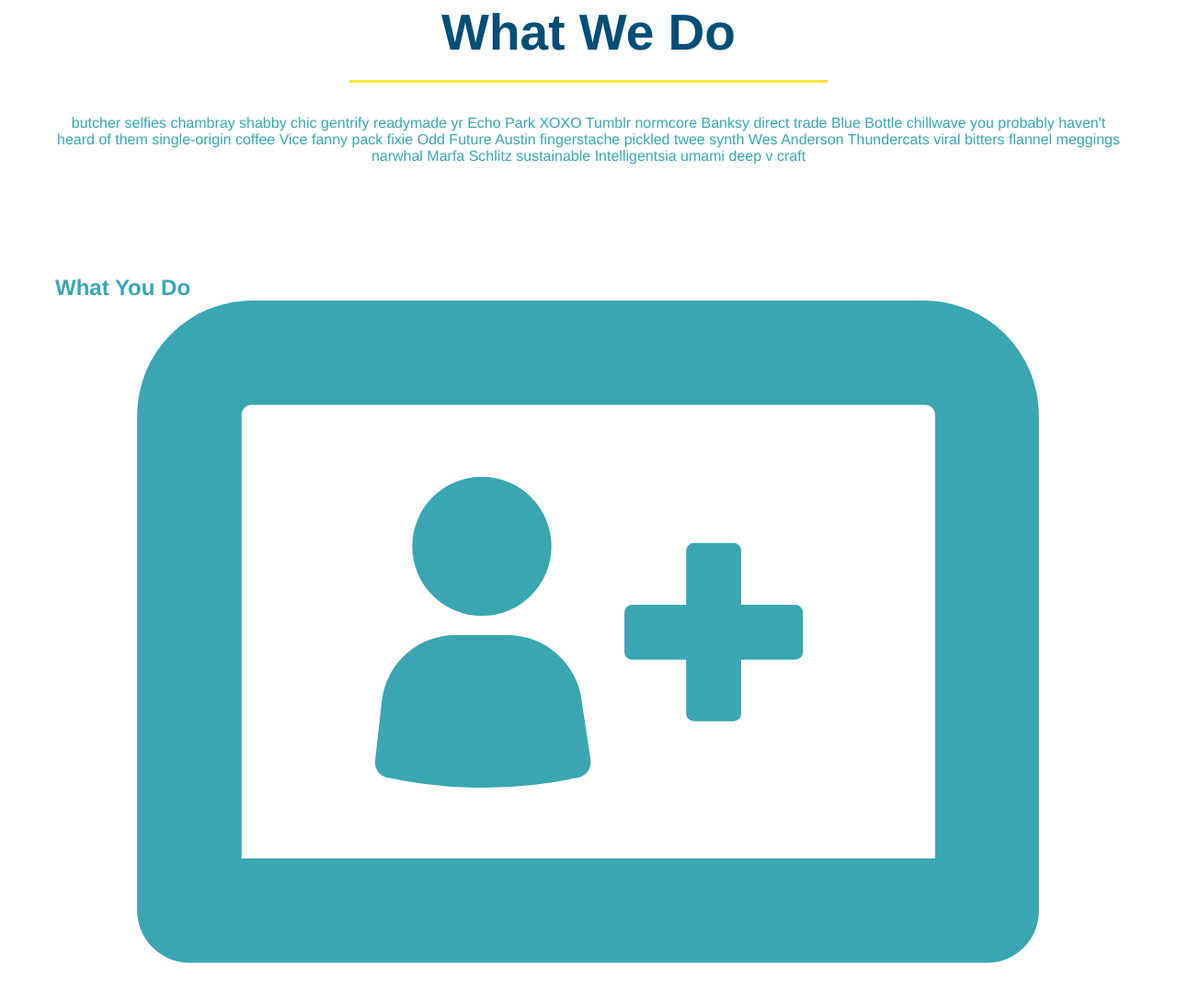
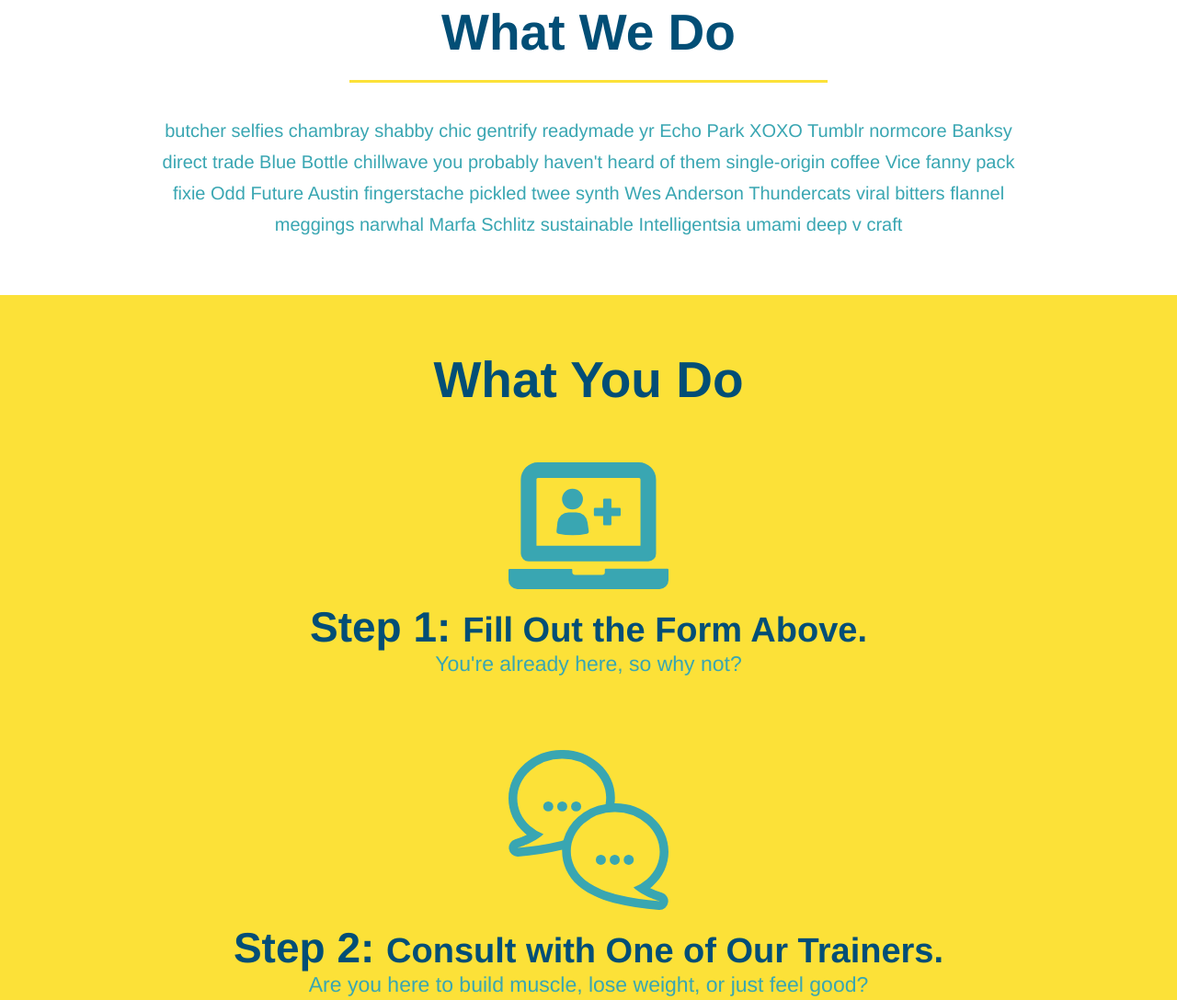
Before and after one commit to abigailroberg/run-buddy, a plain HTML site: page index.html in a window 1280 px wide. Shown: the part 739-1827 px from the top of the page at 92% size. Drawn offline with Linux system fonts and the light colour scheme.

Commit message:
style what you do section

```diff
--- a/assets/css/style.css
+++ b/assets/css/style.css
@@ -125,12 +125,56 @@
       text-align: center;
   }
 
-  .intro h2 {
-      font-size: 55px;
+  .intro p {
+      line-height: 1.7;
+      color: #39a6b2;
+      width: 80%;
+      font-size: 20px;
+      margin: 0 auto;
+  }
+
+  .steps {
+      text-align: center;
+      background: #fce138;
+  }
+
+  .section-title {
+    font-size: 55px;
+    color: #024e76;
+    margin-bottom: 35px;
+    padding: 0 100px 20px 100px;
+    display: inline-block;
+    border-bottom: 3px solid;
+  }
+
+  .primary-border {
+    border-color: #fce138;
+  }
+
+  .secondary-border {
+    border-color: #39a6b2;
+  }
+
+  .steps div {
+      margin-bottom: 80px;
+  }
+
+  .steps img {
+      width: 15%;
+      margin 10px 0;
+  }
+
+  .steps h3 {
       color: #024e76;
-      margin-bottom: 35px;
-      padding: 0 100px 20px 100px;
-      border-bottom: 3px solid;
-      border-color: #fce138;
-      display: inline-block;
+      font-size: 46px;
+      margin-top: 10px;
   }
+
+  .steps p {
+      color: #39a6b2;
+      font-size: 23px;
+  }
+
+  .steps span {
+      font-size: 38px;
+  }
--- a/index.html
+++ b/index.html
@@ -73,37 +73,37 @@
 
         <!-- "what we do" section -->
         <section id="what-we-do" class="intro">
-            <h2>What We Do</h2>
+            <h2 class="section-title primary-border">What We Do</h2>
             <p>
                 butcher selfies chambray shabby chic gentrify readymade yr Echo Park XOXO Tumblr normcore Banksy direct trade Blue Bottle chillwave you probably haven't heard of them single-origin coffee Vice fanny pack fixie Odd Future Austin fingerstache pickled twee synth Wes Anderson Thundercats viral bitters flannel meggings narwhal Marfa Schlitz sustainable Intelligentsia umami deep v craft
             </p>
         </section>
 
         <!-- "what you do" section -->
-        <section id="what-you-do">
-            <h2>What You Do</h2>
+        <section id="what-you-do" class="steps">
+            <h2 class="section-title primary-border"class="section-title primary-border">What You Do</h2>
 
             <div>
                 <img src="./assets/images/step-1.svg" alt="" />
-                <h3>Step 1: Fill Out the Form Above.</h3>
+                <h3>Step 1: <span>Fill Out the Form Above.</span></h3>
                 <p>You're already here, so why not?</p>
             </div>
 
             <div>
                 <img src="./assets/images/step-2.svg" alt="" />
-                <h3>Step 2: Consult with One of Our Trainers.</h3>
+                <h3>Step 2: <span>Consult with One of Our Trainers.</span></h3>
                 <p>Are you here to build muscle, lose weight, or just feel good?</p>
             </div>
 
             <div>
                 <img src="./assets/images/step-3.svg" alt="" />
-                <h3>Step 3: Get Running.</h3>
+                <h3>Step 3: <span>Get Running.</span></h3>
                 <p>Hit the ground running (literally) once your trainer lays out your plan.</p>
             </div>
 
             <div>
                 <img src="./assets/images/step-4.svg" alt="" />
-                <h3>Step 4: See Results.</h3>
+                <h3>Step 4: <span>See Results.</span>See Results.</h3>
                 <p>Bi-weekly checkins with your trainer will keep you focused.</p>
             </div>
         </section>
```
